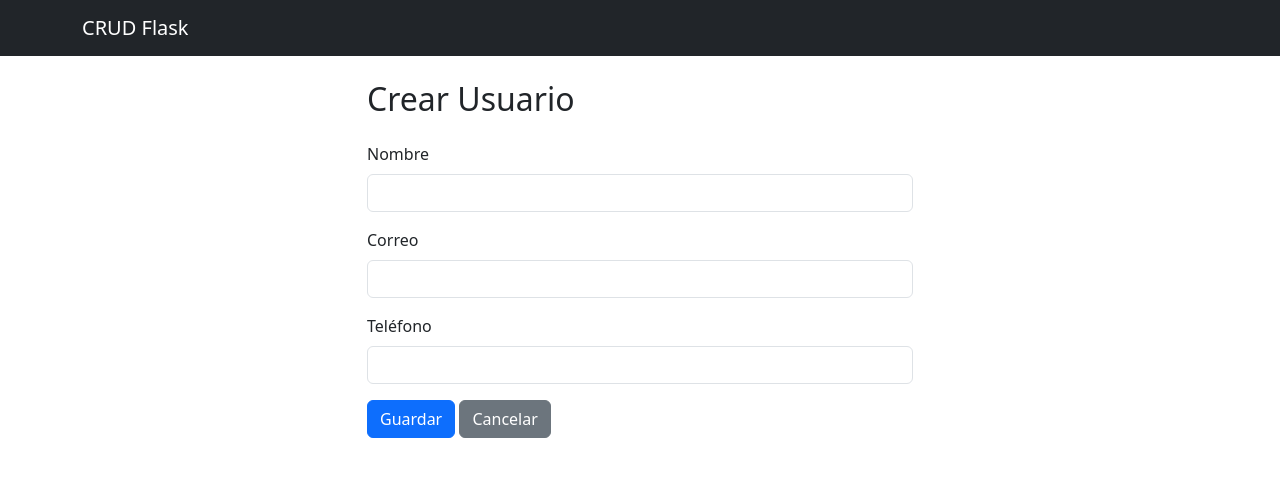
After one commit to ZeusRD55555/crud-gitflow-itla-p3, a Flask app: page /usuarios/crear in a window 1280 px wide. The commit adds this page. Shown: the top 477 px of the page. Run offline with Flask 3, Linux system fonts and the light colour scheme.

Commit message:
Implementa creación de usuarios

```diff
--- a/app/routes.py
+++ b/app/routes.py
@@ -1,6 +1,7 @@
-from flask import Blueprint, render_template, request, redirect, url_for
+import re
+from flask import Blueprint, render_template, request, redirect, url_for, flash
 from . import db
-from .models import Item
+from .models import Item, User
 
 main_bp = Blueprint('main', __name__)
 
@@ -36,3 +37,40 @@ def delete(id):
     db.session.delete(item)
     db.session.commit()
     return redirect(url_for('main.index'))
+
+@main_bp.route('/usuarios/crear', methods=['GET', 'POST'])
+def crear_usuario():
+    if request.method == 'POST':
+        nombre = request.form.get('nombre', '').strip()
+        correo = request.form.get('correo', '').strip()
+        telefono = request.form.get('telefono', '').strip()
+
+        errores = []
+        if not nombre:
+            errores.append('El nombre es obligatorio.')
+        if not correo:
+            errores.append('El correo es obligatorio.')
+        elif not re.match(r'^[\w\.-]+@[\w\.-]+\.\w+$', correo):
+            errores.append('El correo no tiene un formato válido.')
+        if not telefono:
+            errores.append('El teléfono es obligatorio.')
+        elif not re.match(r'^\+?[\d\s\-\(\)]{7,20}$', telefono):
+            errores.append('El teléfono no tiene un formato válido.')
+
+        if not errores:
+            existe = User.query.filter_by(correo=correo).first()
+            if existe:
+                errores.append('El correo ya está registrado.')
+
+        if errores:
+            for e in errores:
+                flash(e, 'danger')
+            return render_template('crear_usuario.html', nombre=nombre, correo=correo, telefono=telefono)
+
+        nuevo = User(nombre=nombre, correo=correo, telefono=telefono)
+        db.session.add(nuevo)
+        db.session.commit()
+        flash('Usuario creado exitosamente.', 'success')
+        return redirect(url_for('main.crear_usuario'))
+
+    return render_template('crear_usuario.html')
--- a/app/templates/base.html
+++ b/app/templates/base.html
@@ -4,12 +4,26 @@
     <meta charset="UTF-8">
     <meta name="viewport" content="width=device-width, initial-scale=1.0">
     <title>CRUD Flask - {% block title %}Inicio{% endblock %}</title>
-    <link rel="stylesheet" href="{{ url_for('static', filename='style.css') }}">
+    <link href="https://cdn.jsdelivr.net/npm/bootstrap@5.3.3/dist/css/bootstrap.min.css" rel="stylesheet">
 </head>
 <body>
+    <nav class="navbar navbar-expand-lg navbar-dark bg-dark mb-4">
+        <div class="container">
+            <a class="navbar-brand" href="{{ url_for('main.index') }}">CRUD Flask</a>
+        </div>
+    </nav>
     <div class="container">
-        <h1><a href="{{ url_for('main.index') }}">CRUD Flask + SQLite</a></h1>
+        {% with messages = get_flashed_messages(with_categories=true) %}
+            {% if messages %}
+                {% for category, message in messages %}
+                    <div class="alert alert-{{ category }} alert-dismissible fade show">{{ message }}
+                        <button type="button" class="btn-close" data-bs-dismiss="alert"></button>
+                    </div>
+                {% endfor %}
+            {% endif %}
+        {% endwith %}
         {% block content %}{% endblock %}
     </div>
+    <script src="https://cdn.jsdelivr.net/npm/bootstrap@5.3.3/dist/js/bootstrap.bundle.min.js"></script>
 </body>
 </html>
--- /dev/null
+++ b/app/templates/crear_usuario.html
@@ -0,0 +1,25 @@
+{% extends 'base.html' %}
+{% block title %}Crear Usuario{% endblock %}
+{% block content %}
+<div class="row justify-content-center">
+    <div class="col-md-6">
+        <h2 class="mb-4">Crear Usuario</h2>
+        <form method="POST">
+            <div class="mb-3">
+                <label for="nombre" class="form-label">Nombre</label>
+                <input type="text" class="form-control" id="nombre" name="nombre" value="{{ nombre or '' }}" required>
+            </div>
+            <div class="mb-3">
+                <label for="correo" class="form-label">Correo</label>
+                <input type="email" class="form-control" id="correo" name="correo" value="{{ correo or '' }}" required>
+            </div>
+            <div class="mb-3">
+                <label for="telefono" class="form-label">Teléfono</label>
+                <input type="tel" class="form-control" id="telefono" name="telefono" value="{{ telefono or '' }}" required>
+            </div>
+            <button type="submit" class="btn btn-primary">Guardar</button>
+            <a href="{{ url_for('main.index') }}" class="btn btn-secondary">Cancelar</a>
+        </form>
+    </div>
+</div>
+{% endblock %}
```
Also changed, not shown: app/models.py (+10 -0 lines), instance/database.db, 4 other files.
